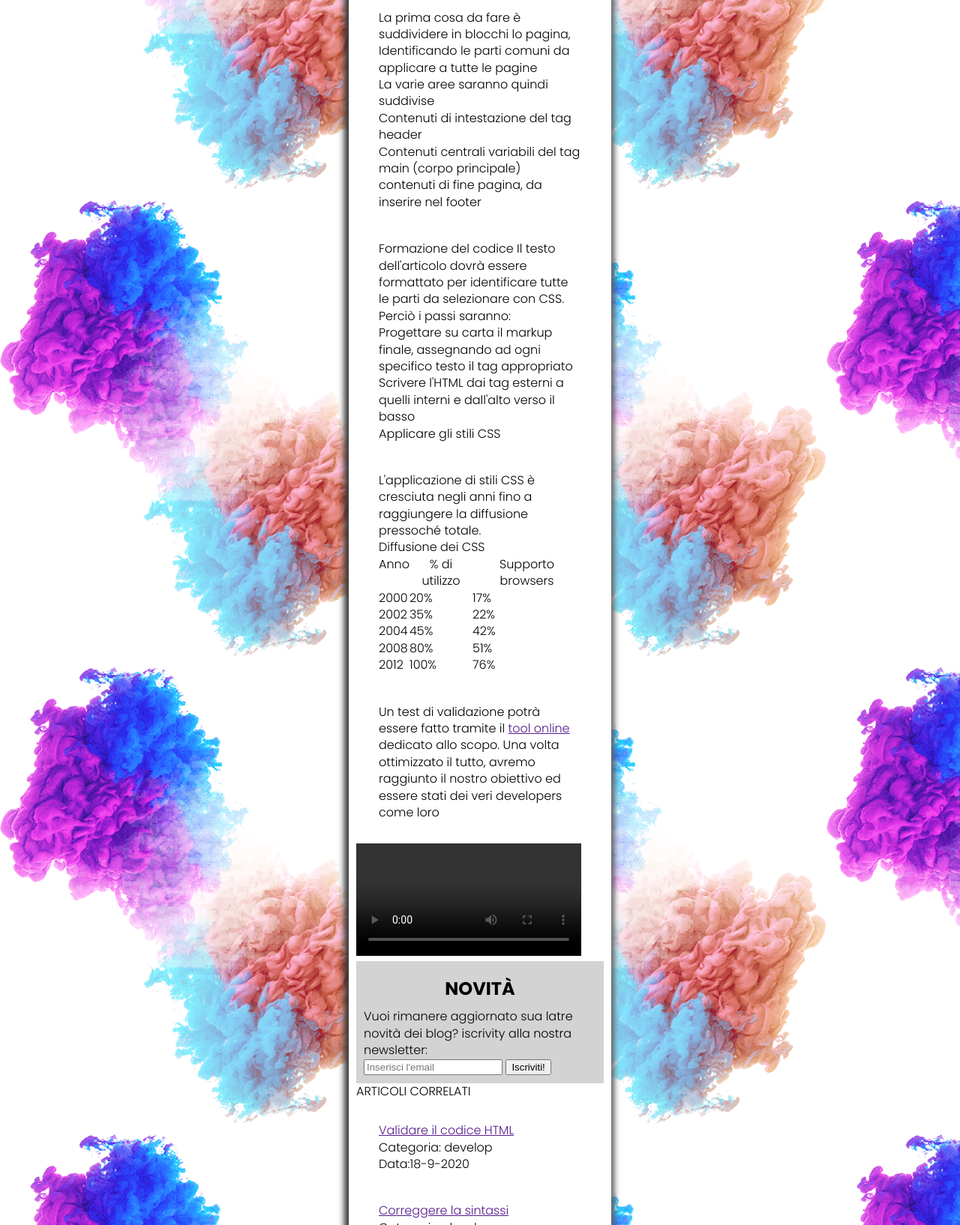
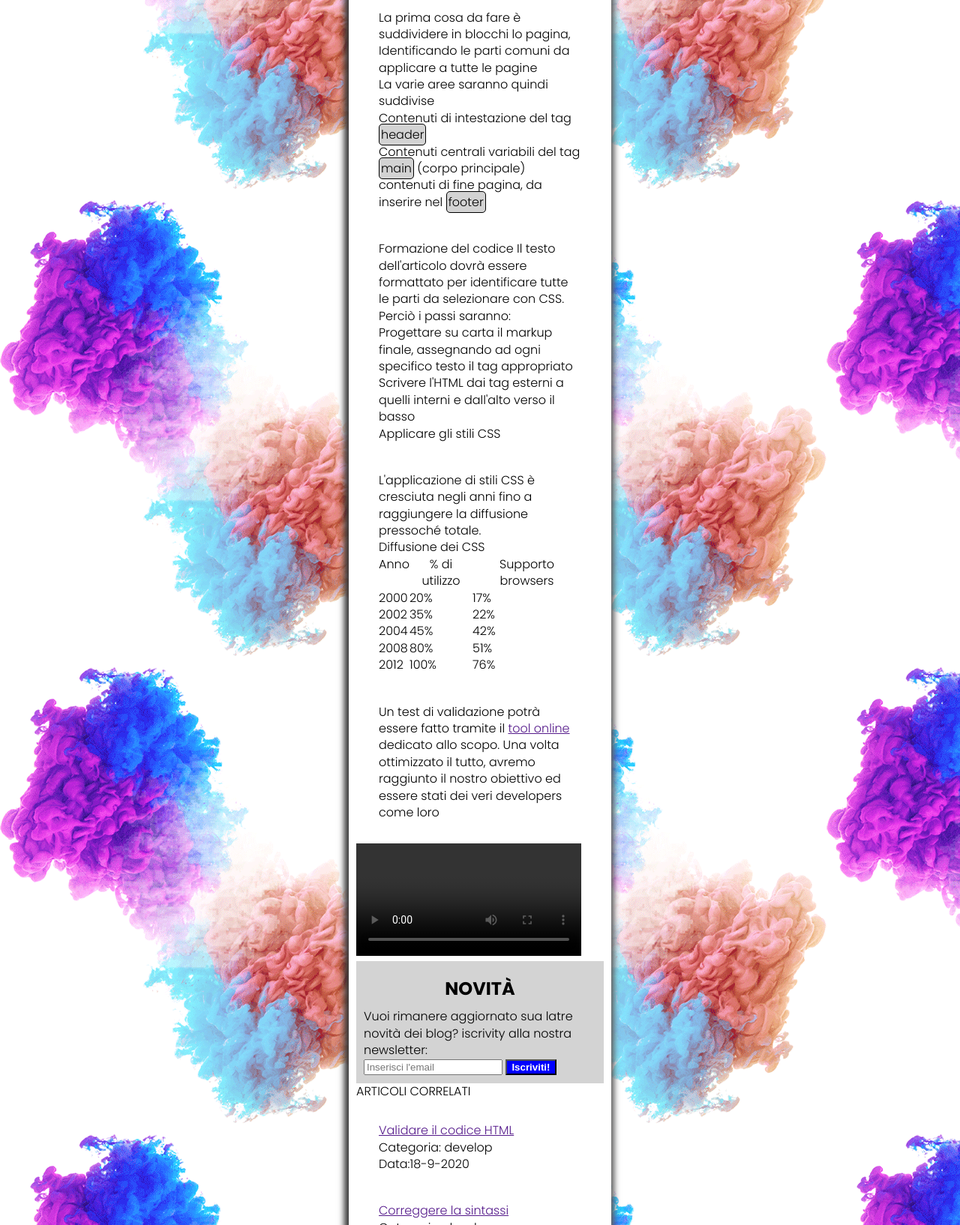
Before and after one commit to LucaUtzeri/Esercizio-Week1-Day4, a plain HTML site: page FE-S1-L4-Esercizio/FE-S1-L4-Esercizio/index.html in a window 1280 px wide. Shown: the part 357-1991 px from the top of the page at 75% size. Drawn offline with Linux system fonts and the light colour scheme.

Commit message:
progress

```diff
--- a/FE-S1-L4-Esercizio/FE-S1-L4-Esercizio/assets/css/style.css
+++ b/FE-S1-L4-Esercizio/FE-S1-L4-Esercizio/assets/css/style.css
@@ -32,6 +32,13 @@ main {
   padding: 10px;
 }
 
+.text-box {
+  background-color: lightgrey;
+  border: 1px solid #000;
+  border-radius: 5px;
+  padding: 2px;
+}
+
 div {
   margin: 20px;
   display: block;
@@ -58,6 +65,11 @@ div {
 .email-form,
 button {
 }
+button {
+  background-color: blue;
+  color: white;
+  font-weight: bold;
+}
 /* ELEMENTI NELL' ASIDE */
 
 /* FOOTER */
```
